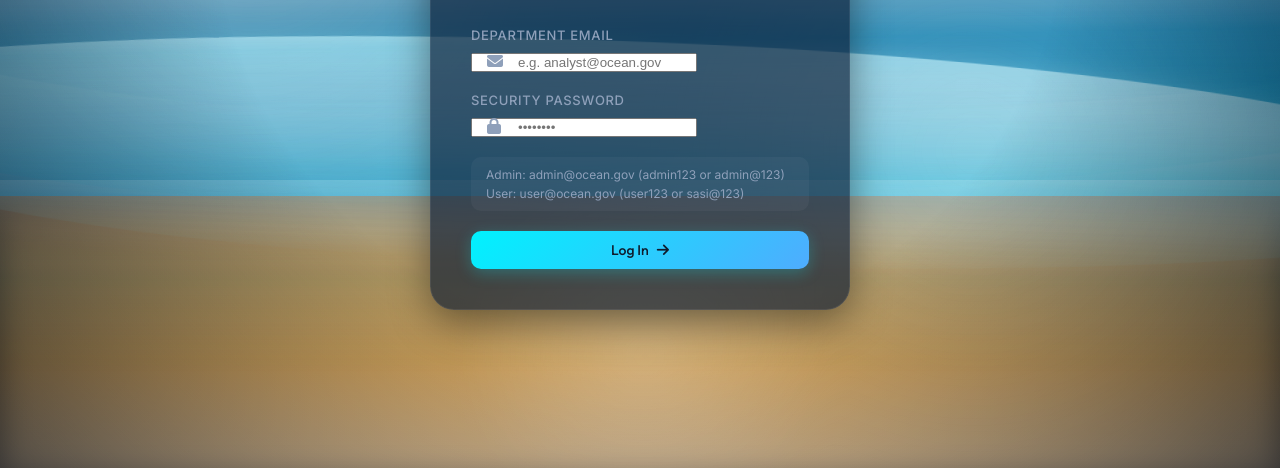
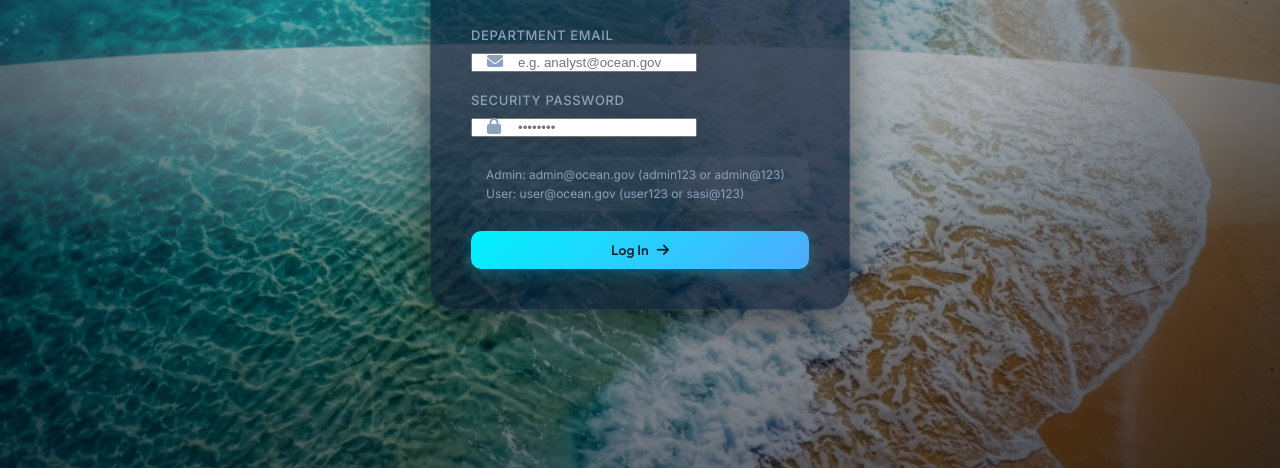
Before and after one commit to sasikumarsabbana-svg/Oceanservices, a website: page public/index.html in a window 1280 px wide. Shown: the part 332-800 px from the top of the page. Drawn offline with Linux system fonts and the light colour scheme.

Commit message:
UI Redesign: Add 8K Photorealistic Aerial Ocean Shoreline background image, organic liquid caustics, and v6.0 cache-busters

```diff
--- a/public/app.css
+++ b/public/app.css
@@ -99,174 +99,128 @@ body {
 }
 
 /* ==========================================================================
-   GLOBAL OCEAN WAVES & SHORELINE SAND BACKGROUND
+   GLOBAL PHOTOREALISTIC OCEAN SHORELINE BACKGROUND
    ========================================================================== */
-.ocean-shore-bg {
+.real-ocean-bg {
   position: fixed;
   inset: 0;
   z-index: 0;
   overflow: hidden;
-  background: #01142e;
-}
-
-/* Deep Ocean Water Gradient */
-.shore-water-layer {
+  background: #021226;
+}
+
+/* High-Resolution Real Ocean Shoreline Photography Layer */
+.real-ocean-img {
+  position: absolute;
+  inset: -5%;
+  background-image: url('ocean_bg.jpg');
+  background-size: cover;
+  background-position: center top;
+  filter: brightness(0.82) contrast(1.1) saturate(1.15);
+  animation: realOceanMotion 30s ease-in-out infinite alternate;
+  transform: scale(1.05);
+}
+
+/* Moving Liquid Water Caustics Shimmer */
+.real-ocean-caustics {
   position: absolute;
   inset: 0;
-  background: linear-gradient(175deg,
-    #020b18 0%,
-    #031c3d 25%,
-    #004e89 50%,
-    #00b4d8 72%,
-    #48cae4 88%,
-    #90e0ef 100%
-  );
-}
-
-/* Golden Sea Sand Layer at Shoreline */
-.shore-sand-layer {
-  position: absolute;
-  bottom: 0;
-  left: 0;
-  width: 100%;
-  height: 34%;
-  background: linear-gradient(180deg,
-    #8c673b 0%,
-    #b88a4c 25%,
-    #d4a359 60%,
-    #e8c89b 100%
-  );
-  box-shadow: inset 0 10px 30px rgba(0, 0, 0, 0.4);
-}
-
-/* Wet Sand Glistening Sheen Layer */
-.wet-sand-sheen {
-  position: absolute;
-  top: 0;
-  left: 0;
-  width: 100%;
-  height: 60%;
-  background: linear-gradient(180deg, rgba(255, 255, 255, 0.25) 0%, rgba(72, 202, 228, 0.15) 50%, transparent 100%);
-  opacity: 0.8;
-  animation: wetSandGlow 10s ease-in-out infinite alternate;
-}
-
-/* Animated Foam Waves Washing Over Sea Sand */
-.shore-wave-wrap {
+  background:
+    radial-gradient(ellipse at 35% 20%, rgba(255, 255, 255, 0.22) 0%, transparent 45%),
+    radial-gradient(ellipse at 70% 50%, rgba(0, 242, 254, 0.15) 0%, transparent 50%),
+    radial-gradient(circle at 25% 75%, rgba(144, 224, 239, 0.18) 0%, transparent 40%);
+  filter: blur(14px);
+  mix-blend-mode: overlay;
+  animation: liquidCaustics 12s ease-in-out infinite alternate;
+}
+
+/* Organic Translucent Wave Foam Washing Over Real Sand */
+.real-foam-wrap {
   position: absolute;
   inset: 0;
   pointer-events: none;
 }
 
-.foam-wave {
+.real-foam-wave {
   position: absolute;
+  width: 140%;
   left: -20%;
-  width: 140%;
+  border-radius: 45% 55% 60% 40% / 40% 60% 40% 60%;
+  filter: drop-shadow(0 6px 16px rgba(255, 255, 255, 0.7));
+  mix-blend-mode: screen;
+}
+
+.real-wave-1 {
+  bottom: 22%;
+  height: 180px;
   background: linear-gradient(180deg,
     rgba(255, 255, 255, 0.95) 0%,
-    rgba(255, 255, 255, 0.6) 20%,
-    rgba(144, 224, 239, 0.4) 60%,
+    rgba(255, 255, 255, 0.6) 30%,
+    rgba(144, 224, 239, 0.3) 70%,
     transparent 100%
   );
-  border-radius: 48% 52% 55% 45% / 40% 60% 40% 60%;
-  filter: drop-shadow(0 4px 12px rgba(255, 255, 255, 0.6));
-}
-
-/* Primary Wave (Washes deep over sand and recedes) */
-.wave-shore-1 {
-  bottom: 18%;
-  height: 180px;
-  opacity: 0.9;
-  animation: shoreWash1 11s cubic-bezier(0.445, 0.05, 0.55, 0.95) infinite;
-}
-
-/* Secondary Wave (Slightly behind, creating layered sea swell) */
-.wave-shore-2 {
-  bottom: 28%;
+  opacity: 0.85;
+  animation: realWavePulse1 9s cubic-bezier(0.4, 0, 0.2, 1) infinite;
+}
+
+.real-wave-2 {
+  bottom: 35%;
   height: 220px;
-  opacity: 0.7;
-  animation: shoreWash2 14s cubic-bezier(0.445, 0.05, 0.55, 0.95) infinite -4s;
   background: linear-gradient(180deg,
-    rgba(255, 255, 255, 0.85) 0%,
-    rgba(0, 180, 216, 0.5) 40%,
+    rgba(255, 255, 255, 0.8) 0%,
+    rgba(0, 180, 216, 0.4) 40%,
     transparent 100%
   );
-}
-
-/* Deep Water Wave Swell */
-.wave-shore-3 {
-  bottom: 42%;
-  height: 260px;
-  opacity: 0.5;
-  animation: shoreWash3 18s ease-in-out infinite -8s;
-  background: linear-gradient(180deg,
-    rgba(255, 255, 255, 0.6) 0%,
-    rgba(0, 119, 182, 0.4) 50%,
-    transparent 100%
-  );
-}
-
-/* Shallow Water Caustics Light Reflections */
-.shore-caustics-layer {
+  opacity: 0.65;
+  animation: realWavePulse2 13s cubic-bezier(0.4, 0, 0.2, 1) infinite -3s;
+}
+
+.real-ocean-vignette {
   position: absolute;
   inset: 0;
-  background-image:
-    radial-gradient(circle at 20% 30%, rgba(255, 255, 255, 0.25) 0%, transparent 25%),
-    radial-gradient(circle at 75% 60%, rgba(255, 255, 255, 0.2) 0%, transparent 30%),
-    radial-gradient(circle at 50% 85%, rgba(255, 255, 255, 0.3) 0%, transparent 20%);
-  opacity: 0.7;
-  filter: blur(15px);
-  animation: shoreCaustics 12s ease-in-out infinite alternate;
+  background:
+    radial-gradient(circle at 50% 40%, transparent 45%, rgba(1, 10, 24, 0.6) 100%),
+    linear-gradient(180deg, rgba(2, 11, 26, 0.2) 0%, rgba(1, 8, 20, 0.4) 100%);
   pointer-events: none;
 }
 
-.shore-vignette {
-  position: absolute;
-  inset: 0;
-  background: radial-gradient(circle at 50% 30%, transparent 50%, rgba(1, 10, 24, 0.65) 100%);
-  pointer-events: none;
-}
-
-/* Keyframe Animations for Shore Waves Washing over Sand */
-@keyframes shoreWash1 {
+/* Keyframe Animations for Real Ocean Shoreline Motion */
+@keyframes realOceanMotion {
+  0% { transform: scale(1.04) translateY(0) rotate(0deg); }
+  50% { transform: scale(1.08) translateY(-15px) rotate(0.5deg); }
+  100% { transform: scale(1.04) translateY(0) rotate(0deg); }
+}
+
+@keyframes liquidCaustics {
+  0% { opacity: 0.6; transform: scale(1) translateY(0); }
+  50% { opacity: 0.9; transform: scale(1.12) translateY(-12px); }
+  100% { opacity: 0.6; transform: scale(1) translateY(0); }
+}
+
+@keyframes realWavePulse1 {
   0%, 100% {
-    transform: translateY(60px) scaleY(0.7) rotate(-1deg);
+    transform: translateY(40px) scaleY(0.75);
+    opacity: 0.4;
   }
   45% {
-    transform: translateY(-80px) scaleY(1.25) rotate(1.5deg);
+    transform: translateY(-60px) scaleY(1.2);
+    opacity: 0.9;
   }
   55% {
-    transform: translateY(-75px) scaleY(1.2) rotate(1deg);
-  }
-}
-
-@keyframes shoreWash2 {
+    transform: translateY(-55px) scaleY(1.15);
+    opacity: 0.85;
+  }
+}
+
+@keyframes realWavePulse2 {
   0%, 100% {
-    transform: translateY(50px) scaleY(0.8) rotate(1deg);
+    transform: translateY(30px) scaleY(0.8);
+    opacity: 0.3;
   }
   50% {
-    transform: translateY(-90px) scaleY(1.3) rotate(-1.5deg);
-  }
-}
-
-@keyframes shoreWash3 {
-  0%, 100% {
-    transform: translateY(40px) scaleY(0.9);
-  }
-  50% {
-    transform: translateY(-60px) scaleY(1.15);
-  }
-}
-
-@keyframes wetSandGlow {
-  0% { opacity: 0.5; transform: scaleY(0.8); }
-  50% { opacity: 0.9; transform: scaleY(1.2); }
-  100% { opacity: 0.5; transform: scaleY(0.8); }
-}
-
-@keyframes shoreCaustics {
-  0% { transform: scale(1) translateX(0); }
-  100% { transform: scale(1.08) translateX(15px); }
+    transform: translateY(-70px) scaleY(1.25);
+    opacity: 0.75;
+  }
 }
 
 @keyframes surfaceLines {
--- a/public/index.html
+++ b/public/index.html
@@ -14,31 +14,26 @@
   <!-- FontAwesome for Premium Icons -->
   <link rel="stylesheet" href="https://cdnjs.cloudflare.com/ajax/libs/font-awesome/6.4.0/css/all.min.css">
   <!-- Core Application Stylesheet -->
-  <link rel="stylesheet" href="app.css?v=5.0">
+  <link rel="stylesheet" href="app.css?v=6.0">
 </head>
 
 <body>
 
-  <!-- GLOBAL OCEAN WAVES & SHORELINE SAND BACKGROUND -->
-  <div class="ocean-shore-bg">
-    <!-- Deep Ocean Water Base -->
-    <div class="shore-water-layer"></div>
+  <!-- GLOBAL PHOTOREALISTIC OCEAN SHORELINE BACKGROUND -->
+  <div class="real-ocean-bg">
+    <!-- Real 8K Ocean & Sand Photography Base Layer -->
+    <div class="real-ocean-img"></div>
 
-    <!-- Golden Sea Sand Base at Bottom/Shore -->
-    <div class="shore-sand-layer">
-      <div class="wet-sand-sheen"></div>
+    <!-- Moving Liquid Caustics & Shimmer Effect -->
+    <div class="real-ocean-caustics"></div>
+
+    <!-- Animated Organic Wave Foam Washing Over Sand -->
+    <div class="real-foam-wrap">
+      <div class="real-foam-wave real-wave-1"></div>
+      <div class="real-foam-wave real-wave-2"></div>
     </div>
 
-    <!-- Animated Rolling Foam Waves Washing Over Sand -->
-    <div class="shore-wave-wrap">
-      <div class="foam-wave wave-shore-1"></div>
-      <div class="foam-wave wave-shore-2"></div>
-      <div class="foam-wave wave-shore-3"></div>
-    </div>
-
-    <!-- Sunlight Caustics & Vignette Overlay -->
-    <div class="shore-caustics-layer"></div>
-    <div class="shore-vignette"></div>
+    <div class="real-ocean-vignette"></div>
   </div>
 
   <!-- TOAST NOTIFICATION CONTAINER -->
@@ -850,7 +845,7 @@
       </div>
 
       <!-- Script entry point -->
-      <script src="app.js?v=5.0"></script>
+      <script src="app.js?v=6.0"></script>
 </body>
 
 </html>
```
Also changed, not shown: dist/app.css, dist/index.html, dist/ocean_bg.jpg (added), public/ocean_bg.jpg (added).
